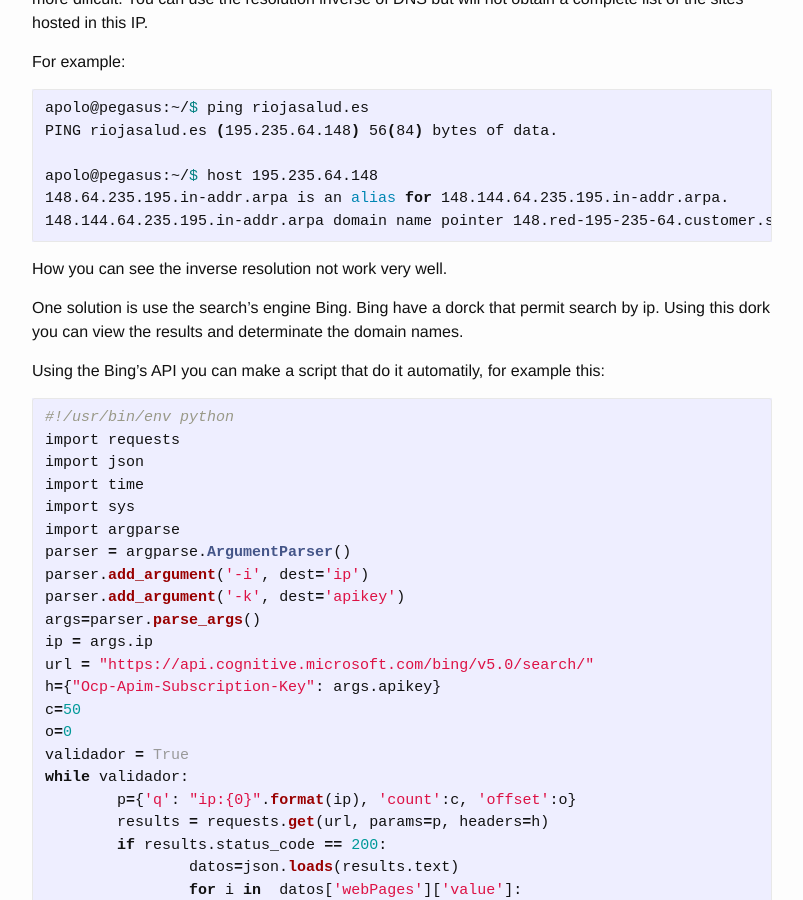
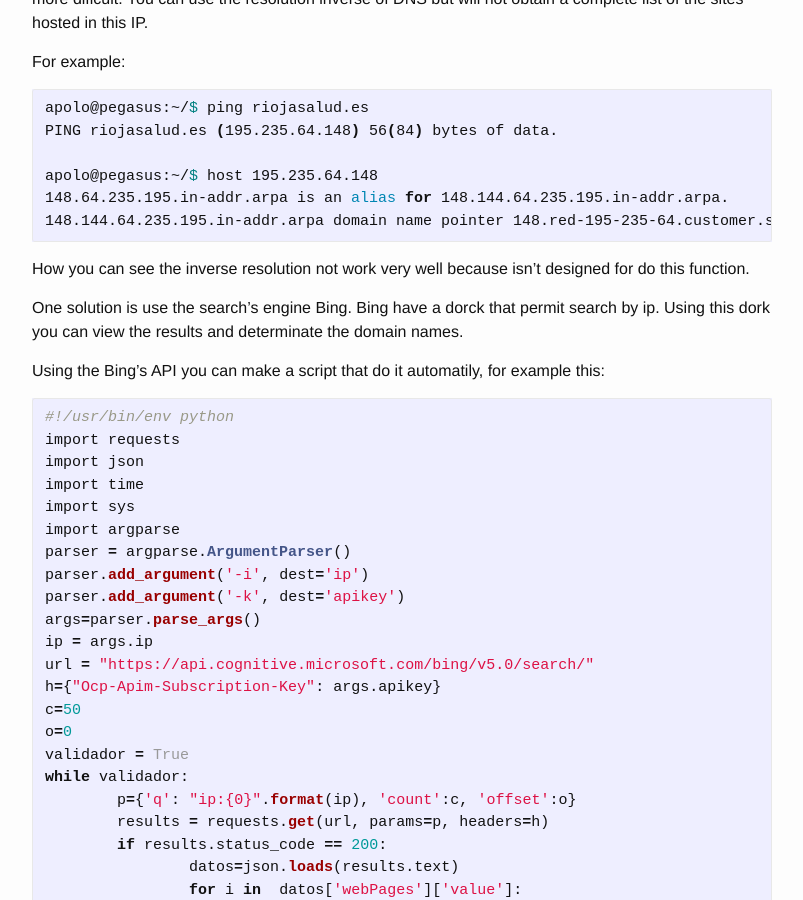
Before and after one commit to dsfau/dsfau.github.com, a Jekyll site: the page built from _posts/2017-04-12-How-to-obtain-domains-names-from-IP-address.markdown, in a window 1280 px wide and 900 px high, scrolled down 330 px. Shown: the whole window, without its empty margins (238-1041 px from the left). Built offline with Jekyll 4.4.1, drawn with Linux system fonts in a browser that asks for light colours.

Commit message:
How to obtain domains names from IP address(modify)

````diff
--- a/_posts/2017-04-12-How-to-obtain-domains-names-from-IP-address.markdown
+++ b/_posts/2017-04-12-How-to-obtain-domains-names-from-IP-address.markdown
@@ -18,7 +18,7 @@ apolo@pegasus:~/$ host 195.235.64.148
 148.64.235.195.in-addr.arpa is an alias for 148.144.64.235.195.in-addr.arpa.
 148.144.64.235.195.in-addr.arpa domain name pointer 148.red-195-235-64.customer.static.ccgg.telefonica.net.
 ```
-How you can see the inverse resolution not work very well.
+How you can see the inverse resolution not work very well because isn't designed for do this function.
 
 One solution is use the search's engine Bing. Bing have a dorck that permit search by ip. Using this dork you can view the results and determinate the domain names.
 
````
